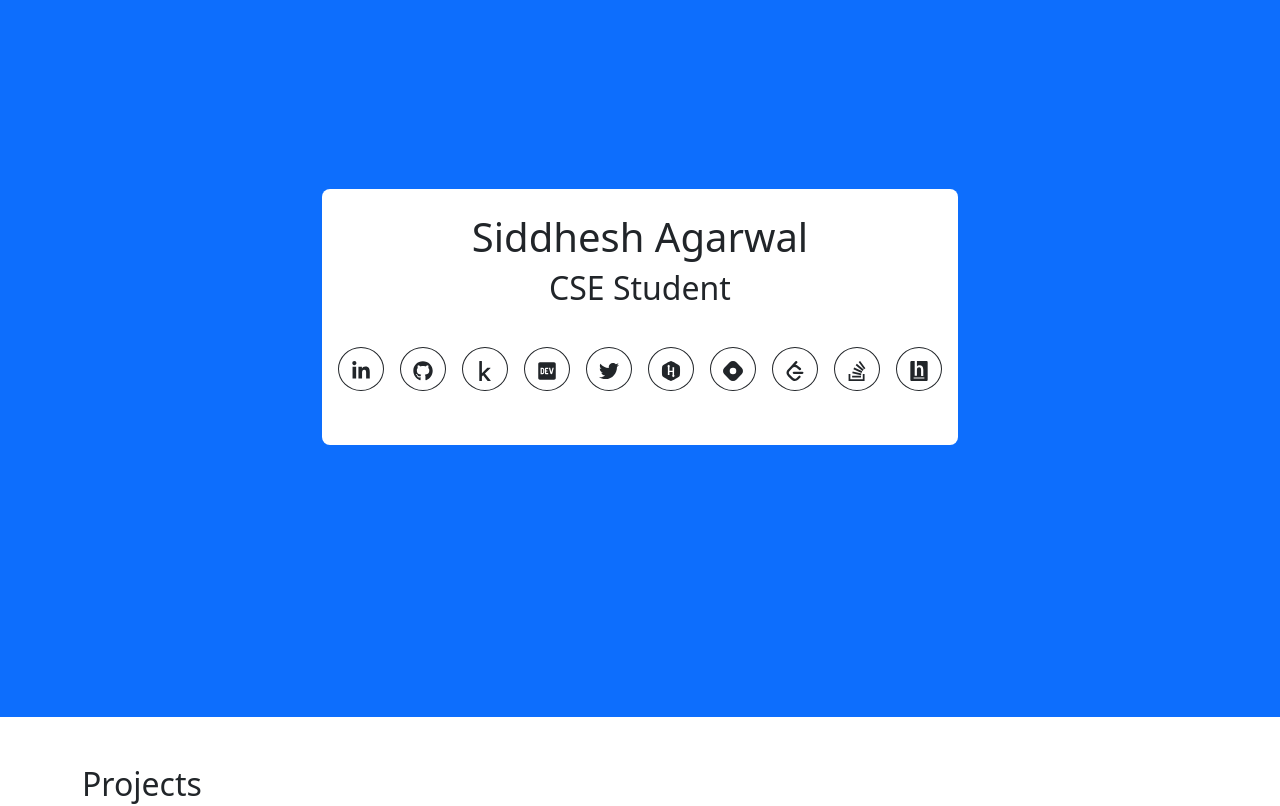
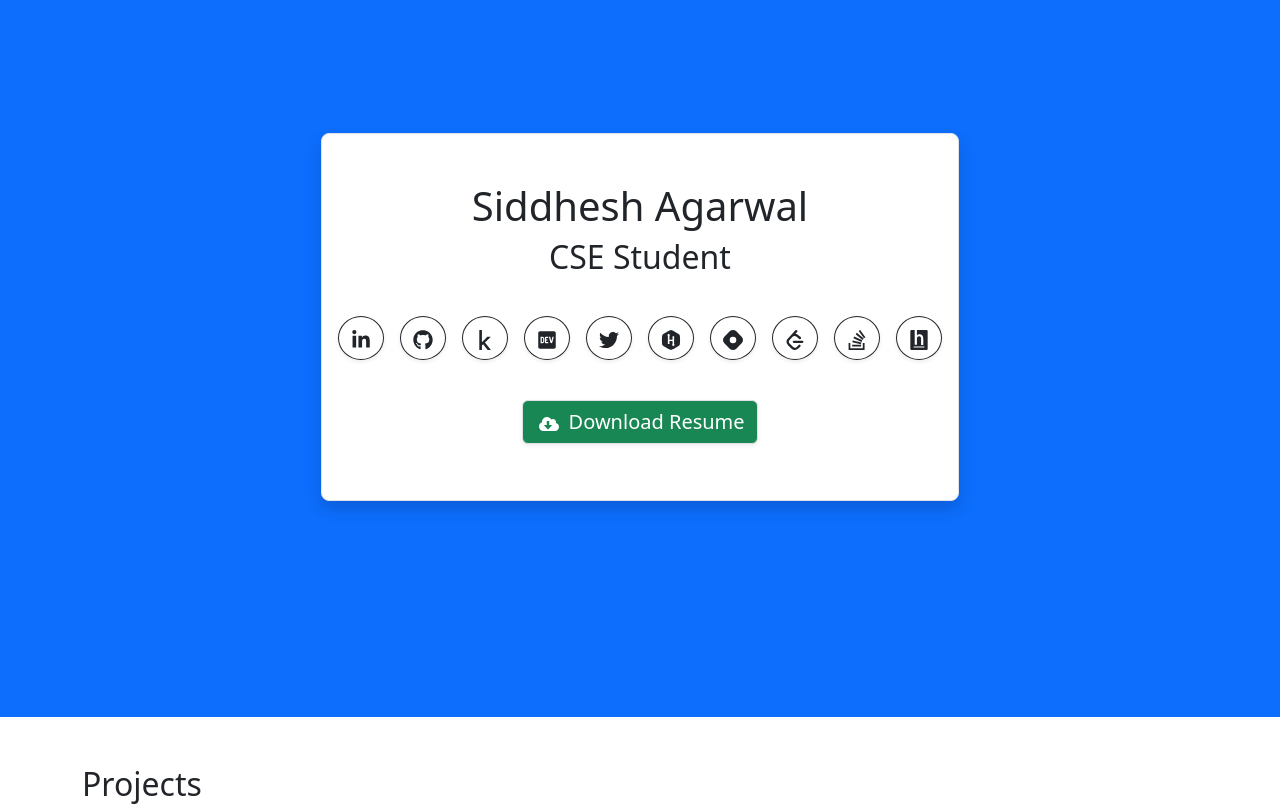
Before and after one commit to Siddhesh-Agarwal/Siddhesh-Agarwal.github.io, a React (Create React App) app: page / in a window 1280 px wide. Shown: the part 940-1746 px from the top of the page. Built offline with nearby package versions, Linux system fonts and the light colour scheme.

Commit message:
added shadows and resume

```diff
--- a/src/components/Links.tsx
+++ b/src/components/Links.tsx
@@ -5,14 +5,14 @@ import {
     FaKaggle,
     FaDev,
     FaTwitter,
-    FaHackerrank
+    FaHackerrank,
+    FaCloudDownloadAlt
 } from 'react-icons/fa';
-
 import {
     SiHashnode,
     SiLeetcode,
     SiStackoverflow,
-    SiHackerearth
+    SiHackerearth,
 } from 'react-icons/si';
 
 const socialLinks = [
@@ -70,7 +70,10 @@ const socialLinks = [
 
 function Links() {
     return (
-        <div className="bg-white py-4 px-2 rounded-3" style={{ maxWidth: "45rem", minHeight: "16rem" }}>
+        <div
+            className="bg-white py-5 px-2 rounded-3 border shadow"
+            style={{ maxWidth: "45rem", minHeight: "16rem" }}
+        >
             <div className="row">
                 <div className="col-12">
                     <h1 className="display-6 text-center">
@@ -90,7 +93,7 @@ function Links() {
                                     <a
                                         href={link.link}
                                         rel="noreferrer noopener" target="_blank"
-                                        className="btn m-2 border rounded-circle border-dark fs-5"
+                                        className="btn m-2 border rounded-circle border-dark fs-5 shadow-sm"
                                     >
                                         {link.icon}
                                     </a>
@@ -100,6 +103,18 @@ function Links() {
                     }
                 </div>
             </div>
+            <div className="row mt-md-4 mt-3">
+                <div className="col-12 text-center">
+                    <a
+                        href={require("../assets/Siddhesh_Agarwal-Resume.pdf")}
+                        download="Siddhesh_Agarwal-Resume.pdf"
+                        rel="noreferrer noopener" target="_blank"
+                        className="btn btn-success m-2 border shadow-sm fs-5"
+                    >
+                        <FaCloudDownloadAlt className='mx-1' /> Download Resume
+                    </a>
+                </div>
+            </div>
         </div>
     )
 }
--- a/src/components/Projects.tsx
+++ b/src/components/Projects.tsx
@@ -49,7 +49,7 @@ type ProjectData = {
 function ProjectCard(props: ProjectData) {
     return (
         <div
-            className="card my-md-3 mx-md-2 mx-auto my-2"
+            className="card my-md-3 mx-md-2 mx-auto my-2 shadow-sm"
             style={{ maxWidth: "18rem", backgroundColor: "#f8f9fa" }}>
             <div className="card-body px-1 py-2 d-flex flex-column justify-content-between">
                 <div className="d-block mb-3">
```
Also changed, not shown: 1 other file (tests, documents, lock files or other folders).
